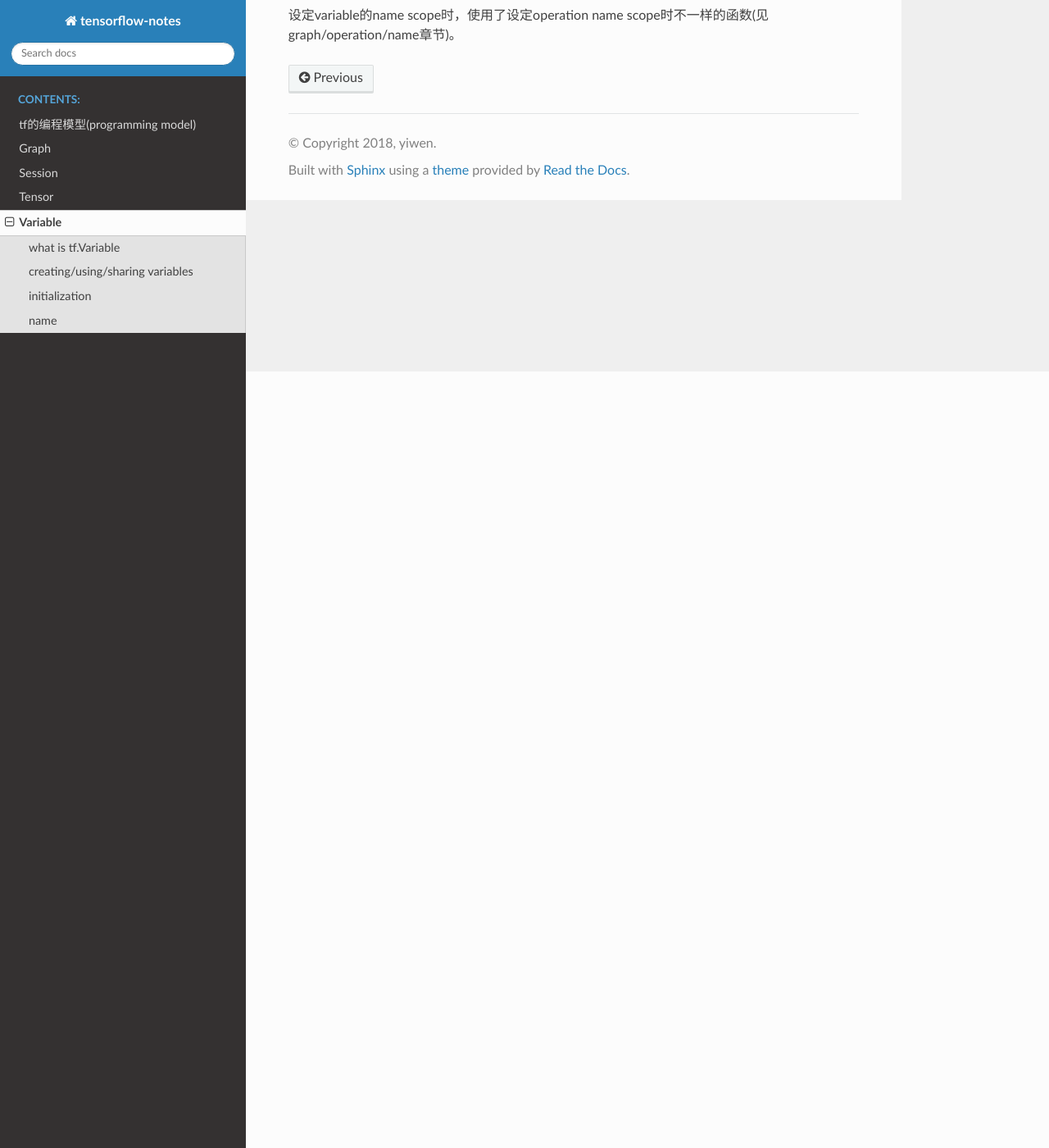
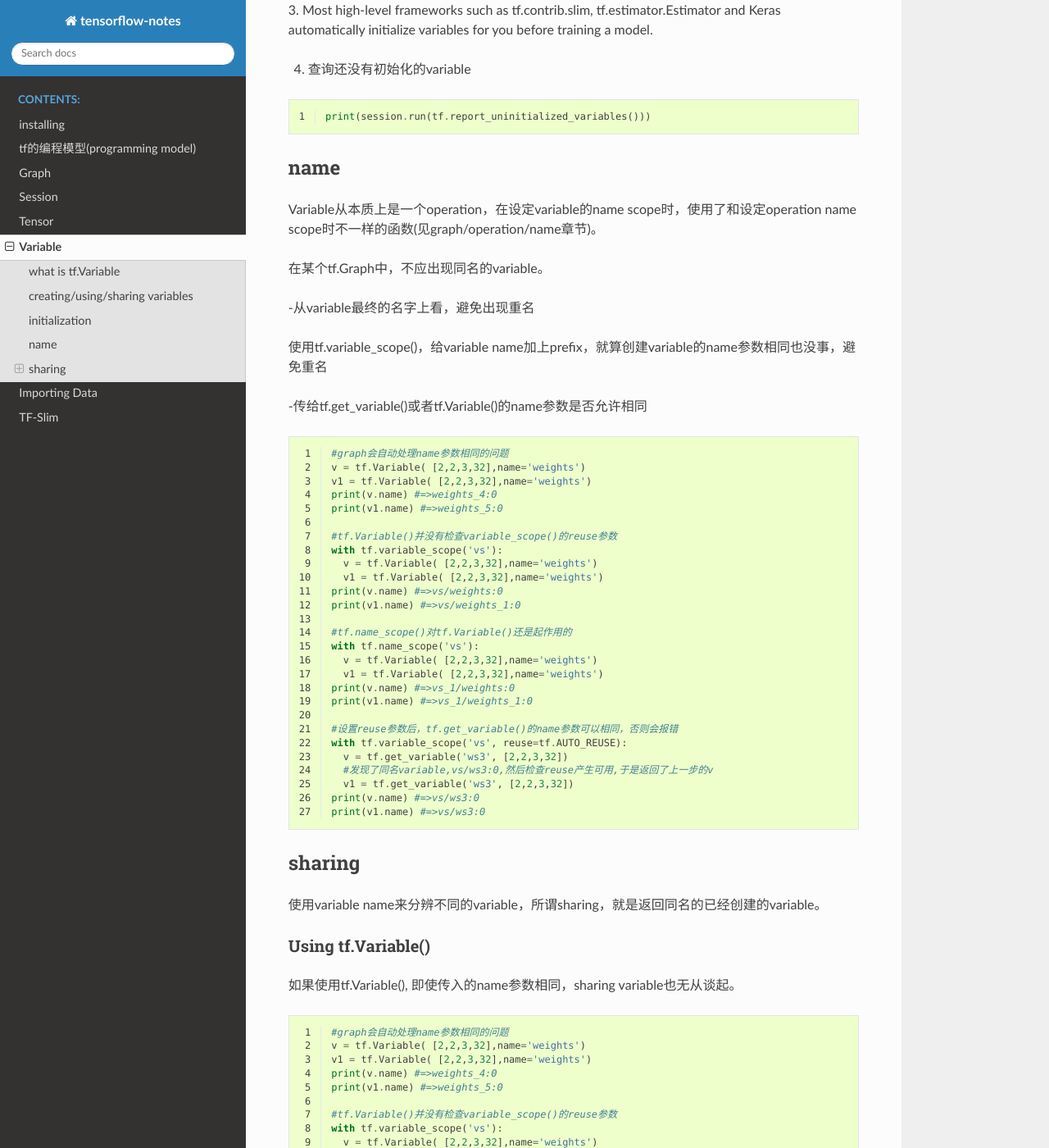
Before and after one commit to yiwenliu/tensorflow-notes, a Sphinx documentation site: the page built from source/variable.rst, in a window 1280 px wide and 1400 px high, scrolled down 947 px. Shown: the whole window at 82% size. Built offline with Sphinx 7.4.7 and the Read the Docs theme 2.0.0, drawn with Linux system fonts in a browser that asks for light colours; some of the changed text lies outside the part shown.

Commit message:
20180111

```diff
--- a/source/index.rst
+++ b/source/index.rst
@@ -7,13 +7,16 @@ Welcome to tensorflow-notes's documentation!
 ============================================
 
 .. toctree::
-   :maxdepth: 2
+   :maxdepth: 3
    :caption: Contents:
 
+   installation
    programming_model
    graph_session
    tensor
    variable
+   importing_data
+   tensorflow-slim
 
 Indices and tables
 ==================
--- a/source/variable.rst
+++ b/source/variable.rst
@@ -7,7 +7,20 @@ what is tf.Variable
 
 creating/using/sharing variables
 ---------------------------------
-无论是creating, using, 还是sharing variables，都会使用同一个函数，tf.get_variable()。这个函数使用了一个关键参数name，可以回顾graph/operation/name章节中的内容。
+无论是creating, using, 还是sharing variables，都推荐使用同一个函数，tf.get_variable()。这个函数使用了一个关键参数name，可以回顾graph/operation/name章节中的内容。
+
+tf.get_variable()干了两件事，都和tf.variable_scope()有关：
+
+1. prefixes the name with the current variable scope and
+2. performs reuse checks（reuse是tf.variable_scope()的一个参数）
+
+.. code-block:: python
+  :linenos:
+
+  #tf.get_variable()必须和tf.variable_scope()一起使用
+  with tf.variable_scope('vs'):
+    v = tf.get_variable('ws', [2,2,3,32])
+  print(v.name) #=>vs/ws:0
 
 initialization
 ----------------
@@ -40,4 +53,81 @@ automatically initialize variables for you before training a model.
 
 name
 ------
-设定variable的name scope时，使用了设定operation name scope时不一样的函数(见graph/operation/name章节)。
+Variable从本质上是一个operation，在设定variable的name scope时，使用了和设定operation name scope时不一样的函数(见graph/operation/name章节)。
+
+在某个tf.Graph中，不应出现同名的variable。
+
+-从variable最终的名字上看，避免出现重名
+
+使用tf.variable_scope()，给variable name加上prefix，就算创建variable的name参数相同也没事，避免重名
+
+-传给tf.get_variable()或者tf.Variable()的name参数是否允许相同
+
+.. code-block:: python
+  :linenos:
+
+  #graph会自动处理name参数相同的问题
+  v = tf.Variable( [2,2,3,32],name='weights')
+  v1 = tf.Variable( [2,2,3,32],name='weights')
+  print(v.name) #=>weights_4:0
+  print(v1.name) #=>weights_5:0
+
+  #tf.Variable()并没有检查variable_scope()的reuse参数
+  with tf.variable_scope('vs'):
+    v = tf.Variable( [2,2,3,32],name='weights')
+    v1 = tf.Variable( [2,2,3,32],name='weights')
+  print(v.name) #=>vs/weights:0
+  print(v1.name) #=>vs/weights_1:0
+
+  #tf.name_scope()对tf.Variable()还是起作用的
+  with tf.name_scope('vs'):
+    v = tf.Variable( [2,2,3,32],name='weights')
+    v1 = tf.Variable( [2,2,3,32],name='weights')
+  print(v.name) #=>vs_1/weights:0
+  print(v1.name) #=>vs_1/weights_1:0
+
+  #设置reuse参数后，tf.get_variable()的name参数可以相同，否则会报错
+  with tf.variable_scope('vs', reuse=tf.AUTO_REUSE):
+    v = tf.get_variable('ws3', [2,2,3,32])
+    #发现了同名variable,vs/ws3:0,然后检查reuse产生可用,于是返回了上一步的v
+    v1 = tf.get_variable('ws3', [2,2,3,32])
+  print(v.name) #=>vs/ws3:0
+  print(v1.name) #=>vs/ws3:0
+
+sharing
+--------
+
+使用variable name来分辨不同的variable，所谓sharing，就是返回同名的已经创建的variable。
+
+Using tf.Variable()
+^^^^^^^^^^^^^^^^^^^^
+如果使用tf.Variable(), 即使传入的name参数相同，sharing variable也无从谈起。
+
+.. code-block:: python
+  :linenos:
+
+  #graph会自动处理name参数相同的问题
+  v = tf.Variable( [2,2,3,32],name='weights')
+  v1 = tf.Variable( [2,2,3,32],name='weights')
+  print(v.name) #=>weights_4:0
+  print(v1.name) #=>weights_5:0
+
+  #tf.Variable()并没有检查variable_scope()的reuse参数
+  with tf.variable_scope('vs'):
+    v = tf.Variable( [2,2,3,32],name='weights')
+    v1 = tf.Variable( [2,2,3,32],name='weights')
+  print(v.name) #=>vs/weights:0
+  print(v1.name) #=>vs/weights_1:0
+
+Using tf.get_variable()
+^^^^^^^^^^^^^^^^^^^^^^^^^
+.. code-block:: python
+  :linenos:
+
+  #设置reuse参数后，tf.get_variable()可以重用同名的已经创建的variable
+  with tf.variable_scope('vs', reuse=tf.AUTO_REUSE):
+    v = tf.get_variable('ws3', [2,2,3,32])
+    #发现了同名variable,vs/ws3:0,然后检查reuse可用,于是返回了上一步的v
+    v1 = tf.get_variable('ws3', [2,2,3,32])
+  print(v.name) #=>vs/ws3:0
+  print(v1.name) #=>vs/ws3:0
```
Also changed, not shown: source/graph_session.rst (+9 -7 lines), source/importing_data.rst (added, +38 -0 lines), source/installation.rst (added, +22 -0 lines), source/tensorflow-slim.rst (added, +73 -0 lines), source/img/AnimatedFileQueues.gif (added), source/img/install-tf-1.jpg (added).
